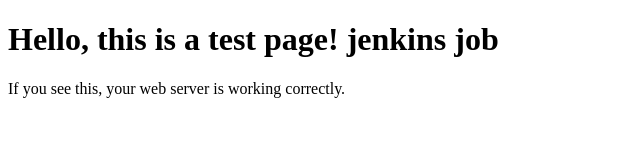
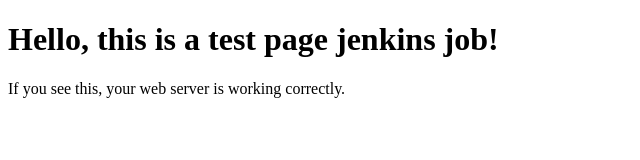
Before and after one commit to Shivaji1487/app, a plain HTML site: page index.html in a window 1280 px wide. Shown: the whole page, without its empty margins (0-640 px from the left). Drawn offline with Linux system fonts and the light colour scheme.

Commit message:
Update index.html

```diff
--- a/index.html
+++ b/index.html
@@ -4,7 +4,7 @@
     <title>Test Web Server</title>
 </head>
 <body>
-    <h1>Hello, this is a test page! jenkins job</h1>
+    <h1>Hello, this is a test page jenkins job! </h1>
     <p>If you see this, your web server is working correctly.</p>
 </body>
 </html>
```
